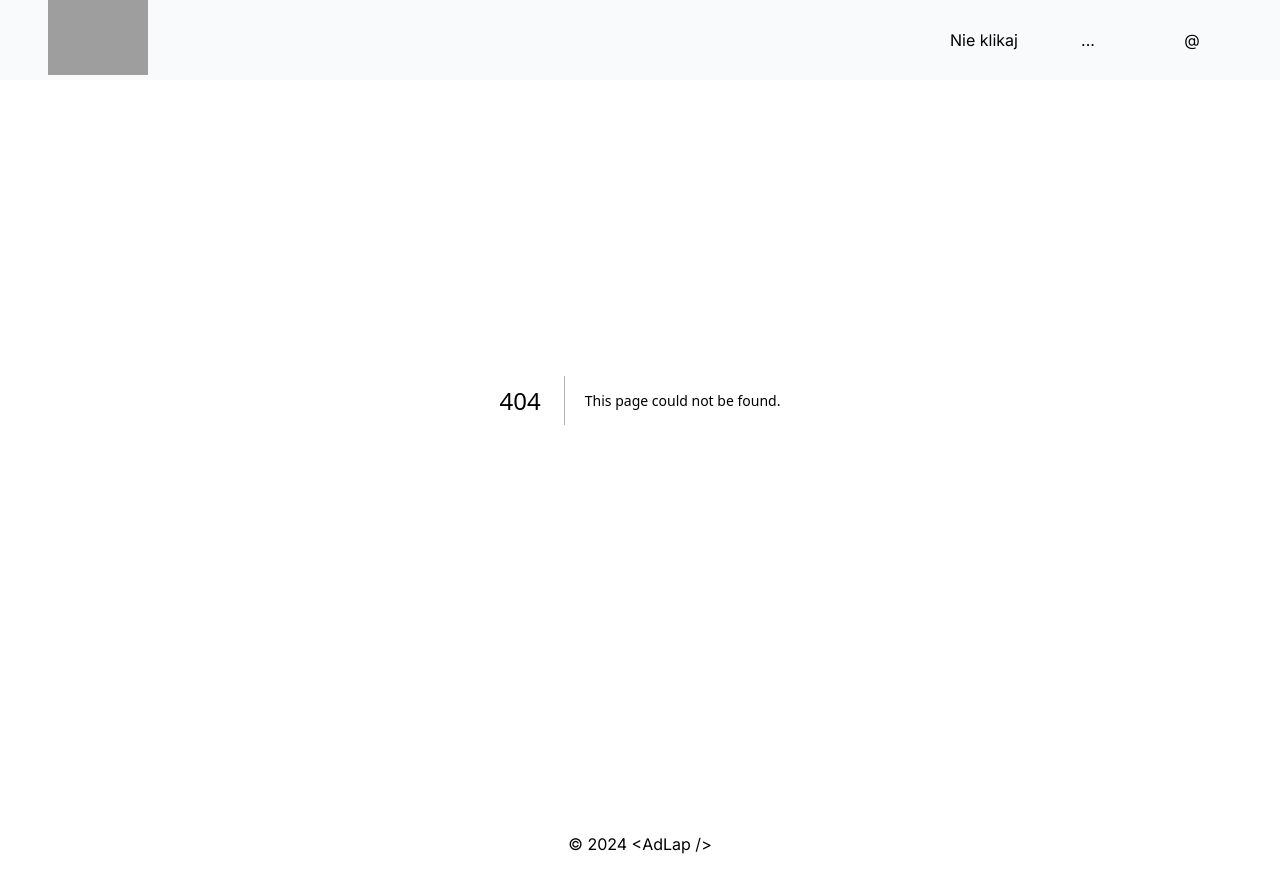
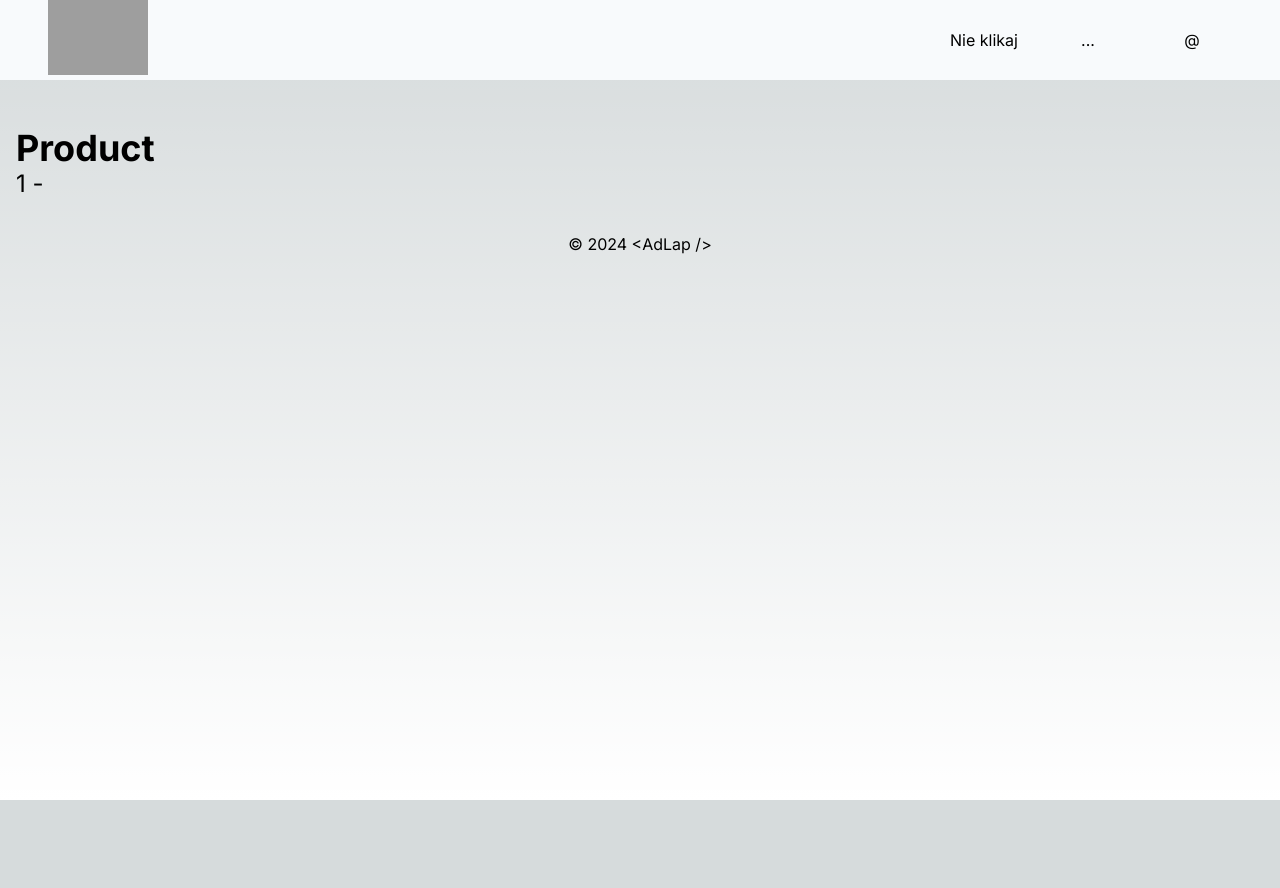
Before and after one commit to AdLap/ecommerce, a Next.js app: page /product/1 in a window 1280 px wide. Before the commit this address had no page. After the commit the page ends 800 px from the top, so only its background shows below. Built offline with nearby package versions, Linux system fonts and the light colour scheme; grey boxes are pictures that could not be loaded.

Commit message:
dynamic route

```diff
--- a/src/app/layout.tsx
+++ b/src/app/layout.tsx
@@ -1,9 +1,10 @@
 import { Analytics } from "@vercel/analytics/react";
 import { SpeedInsights } from "@vercel/speed-insights/next";
+import { Inter } from "next/font/google";
 import type { Metadata } from "next";
-import { Inter } from "next/font/google";
+import { Header } from "@/organisms/header/Header";
 import "./globals.css";
-import { Header } from "@/organisms/header/Header";
+import { Footer } from "@/ui/organisms/footer/Footer";
 
 const inter = Inter({ subsets: ["latin"] });
 
@@ -21,17 +22,8 @@ export default function RootLayout({
 		<html lang="pl">
 			<body className={`${inter.className} min-h-screen`}>
 				<Header />
-				<main className="mx-auto w-full px-4 md:max-w-4xl lg:max-w-7xl">{children}</main>
-				<footer className="py-8 text-center">
-					<p>
-						© {new Date().getFullYear()}{" "}
-						<a
-							href="https://github.com/AdLap"
-							target="_blank"
-							rel="noopener noreferrer"
-						>{`<AdLap />`}</a>
-					</p>
-				</footer>
+				<main className="mx-auto w-full px-4 pt-32 md:max-w-4xl lg:max-w-7xl">{children}</main>
+				<Footer />
 				<Analytics />
 				<SpeedInsights />
 			</body>
--- a/src/app/page.tsx
+++ b/src/app/page.tsx
@@ -3,7 +3,7 @@ import { products } from "@/utils/products-list";
 
 export default function Home() {
 	return (
-		<section className="pt-32">
+		<section>
 			<ProductList products={products} />
 		</section>
 	);
--- /dev/null
+++ b/src/app/product/[productId]/page.tsx
@@ -0,0 +1,18 @@
+export interface ProductPageProps {
+  params: {
+    productId: string;
+  }
+  searchParams: Record<string, string | string[]>;
+}
+
+export default function ProductPage({ params, searchParams }: ProductPageProps) {
+  const query = searchParams.q?.toString() ?? '';
+  return (
+    <section>
+      <h1 className="text-4xl font-bold">Product</h1>
+      <p className="text-2xl">
+        {params.productId} - {query}
+      </p>
+    </section>
+  );
+}
--- /dev/null
+++ b/src/ui/organisms/footer/Footer.tsx
@@ -0,0 +1,16 @@
+import Link from "next/link"
+
+export const Footer = () => {
+  return (
+    <footer className="py-8 text-center">
+					<p>
+						© {new Date().getFullYear()}{" "}
+						<Link
+							href="https://github.com/AdLap"
+							target="_blank"
+							rel="noopener noreferrer"
+						>{`<AdLap />`}</Link>
+					</p>
+				</footer>
+  )
+}
```
